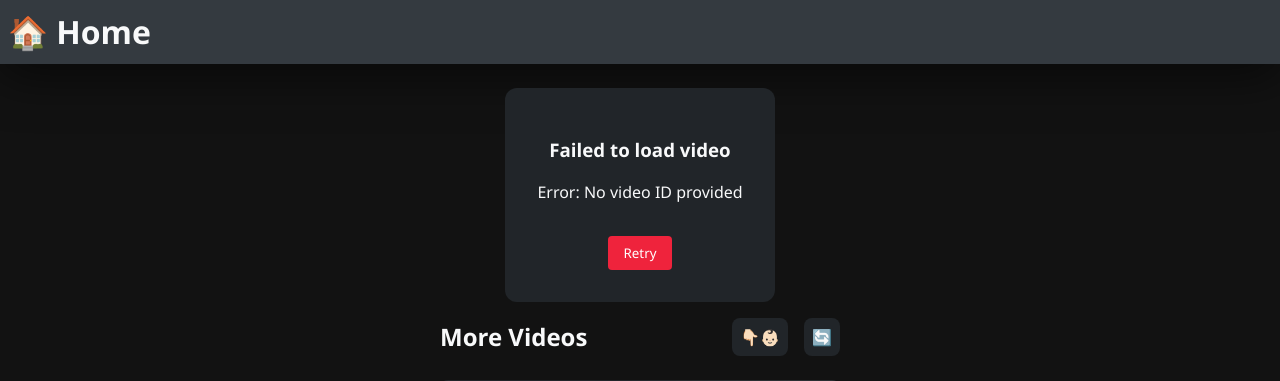
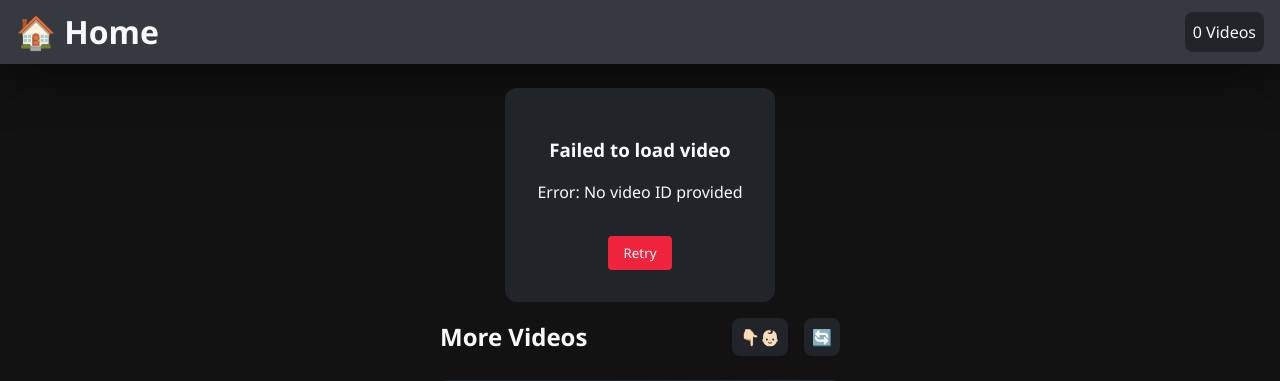
Before and after one commit to max-4-3/file-browser, a FastAPI app: page /watch in a window 1280 px wide. Shown: the top 381 px of the page. Run offline with FastAPI, Linux system fonts and the light colour scheme; parts of the project's set-up code (start-up, migrations or seed data) failed here and were passed over; some libraries are stand-ins or nearby versions.

Commit message:
Minute Changes

```diff
--- a/pages/watch.html
+++ b/pages/watch.html
@@ -25,6 +25,9 @@
 		<h1 class="home-button" onclick="window.location.href='/'">
 			🏠 Home
 		</h1>
+			<div id="vidCount" class="cool-button">
+				0 Videos
+			</div>
 	</div>
 	<div class="container">
 		<div class="video-container">
@@ -50,10 +53,10 @@
 			<div class="library-header">
 				<h2 class="library-title">More Videos</h2>
 				<div class="library-actions">
-					<button class="refresh-button" id="refreshVideos" title="Refresh videos">
+					<button class="cool-button" id="refreshVideos" title="Refresh videos">
 						🔄
 					</button>
-					<button class="sort-button" id="sortBtn" title="Sort button">
+					<button class="cool-button" id="sortBtn" title="Sort button">
 						👇🏻👶🏻
 					</button>
 				</div>
--- a/static/css/main.css
+++ b/static/css/main.css
@@ -131,8 +131,7 @@
 }
 
 /* Default Refresh & Sort Button Style */
-.refresh-button,
-.sort-button {
+.cool-button {
     color: var(--light);
     background-color: var(--dark);
     border: none;
@@ -141,12 +140,13 @@
     cursor: pointer;
     transition: all var(--transition-normal);
     font-size: var(--text-base);
+	text-align: center;
 }
 
-.refresh-button:hover,
-.sort-button:hover {
+.cool-button:hover {
     background-color: var(--light);
     color: var(--dark-gray);
+	filter: drop-shadow(var(--shadow-md));
 }
 
 /* Default Top Bar and Container ( main ) Styles */
@@ -167,11 +167,17 @@
     background-color: var(--dark-gray);
     margin-bottom: var(--space-lg);
     position: inherit;
-    padding: var(--space-sm);
+    padding: var(--space-sm) var(--space-md);
     box-shadow: 0 10px 50px rgba(0, 0, 0, .6);
 }
 
 /* Default Home Button */
 .home-button {
     cursor: pointer;
+	transition: all var(--transition-normal);
 }
+
+.home-button:hover {
+	filter: drop-shadow(var(--shadow-md));
+	transform: translateX(4px);
+}
--- a/static/js/index.js
+++ b/static/js/index.js
@@ -6,6 +6,7 @@
         const res = await fetch("/api/videos");
         const data = await res.json();
         videos = data.videos;
+		document.getElementById("vidCount").innerText = `${videos.length} Videos`
         renderVideos();
     }
 
--- a/static/js/watch.js
+++ b/static/js/watch.js
@@ -101,7 +101,8 @@
 
             const data = await res.json();
             videos = data.videos;
-            renderVideos(videos);
+			document.getElementById("vidCount").innerText = `${videos.length} Videos`
+			renderVideos(videos);
         } catch (error) {
             console.error("Failed to fetch videos:", error);
             videoGrid.innerHTML = `
```
Also changed, not shown: pages/index.html (+5 -2 lines).
